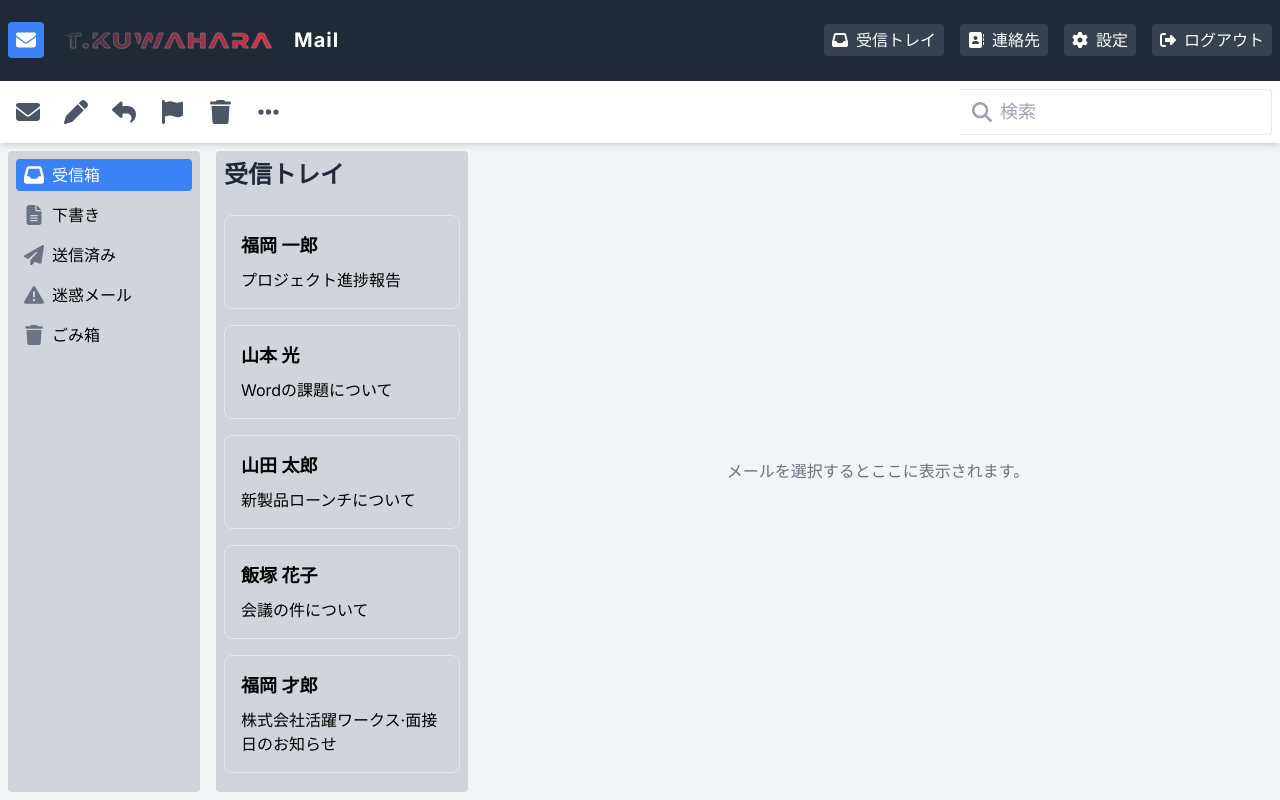
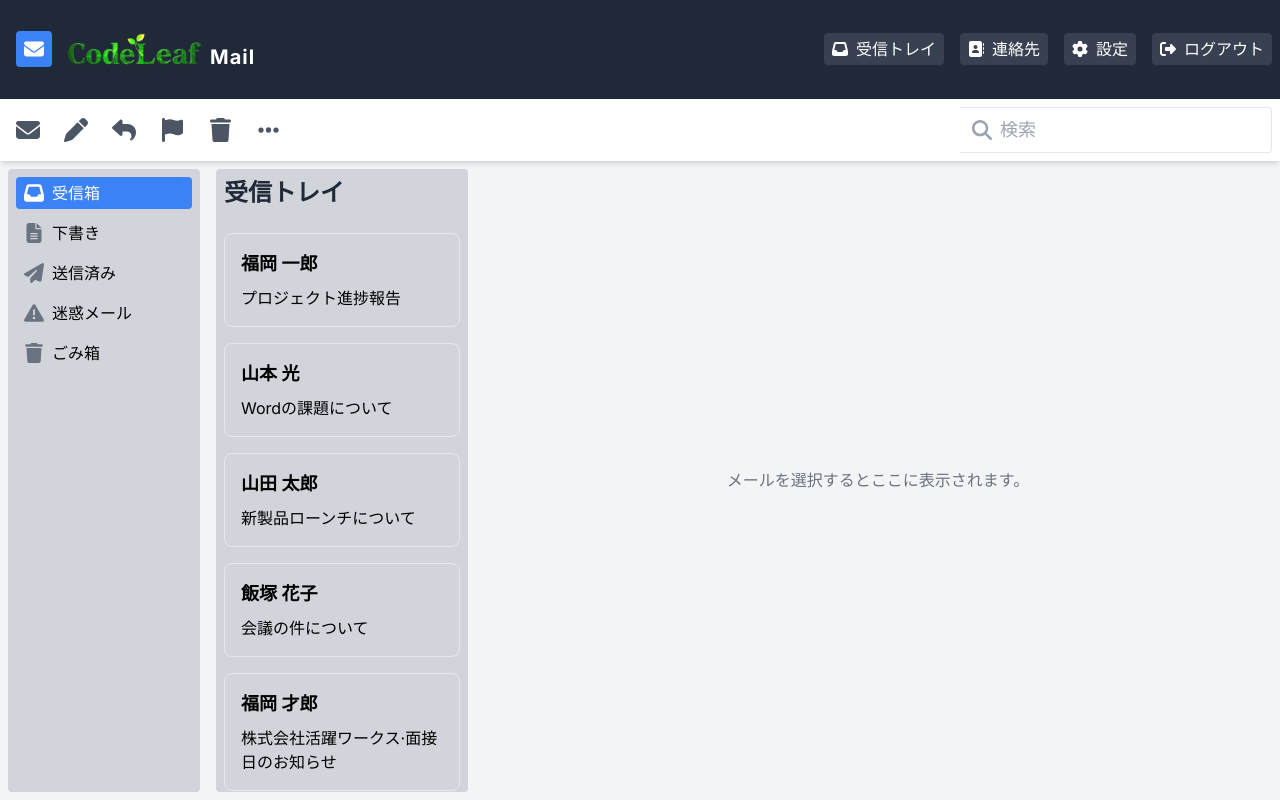
Before and after one commit to kuwa124/mail-practice, a Next.js app: page / in a window 1280 px wide. Built offline with nearby package versions, Linux system fonts and the light colour scheme.

Commit message:
⚡️ ロゴを変更し、背景を少し薄くして、ロゴの明るさを明るく変更 filter brightness-200 backdrop-brightness-50

```diff
--- a/src/components/Header/index.tsx
+++ b/src/components/Header/index.tsx
@@ -26,25 +26,25 @@ const Header: React.FC = () => {
       <div className={`${COMMON_STYLES.FLEX_CENTER} mt-2`}>
         {/* ロゴ（メールアイコン） */}
         {/* 青い背景、角丸、右マージン、Flexboxで中央揃え */}
-        <div className='bg-blue-500 p-2 rounded flex items-center justify-center mb-2'>
+        <div className='bg-blue-500 p-2 rounded flex items-center justify-center mb-2 mx-2'>
           {/* FontAwesomeIconを使用してメールアイコンを表示 */}
           <FontAwesomeIcon icon={faEnvelope} className='text-xl' />
         </div>
         {/* FSCロゴ画像 */}
         {/* Next.jsのImageコンポーネントを使用して最適化された画像を表示 */}
-        <picture className='inline-block'>
+        <picture className='inline-block filter brightness-200 backdrop-brightness-50'>
           <source type='image/webp' srcSet='/logo.webp' />
           <Image
             src='/logo.png'
             alt='メールのロゴ'
-            width={250}
+            width={150}
             height={56}
             priority
           />
         </picture>
         {/* アプリ名（'Mail'） */}
         {/* 大きめのフォントサイズ、文字間を広げ、太字 */}
-        <span className='text-xl tracking-wider font-bold pb-2'>Mail</span>
+        <span className='text-xl tracking-wider font-bold pt-2'>Mail</span>
       </div>
       {/* ナビゲーションボタンの部分 */}
       {/* Flexboxで子要素を横並びに配置し、間隔を追加 */}
```
Also changed, not shown: public/logo.png, public/logo.webp.
